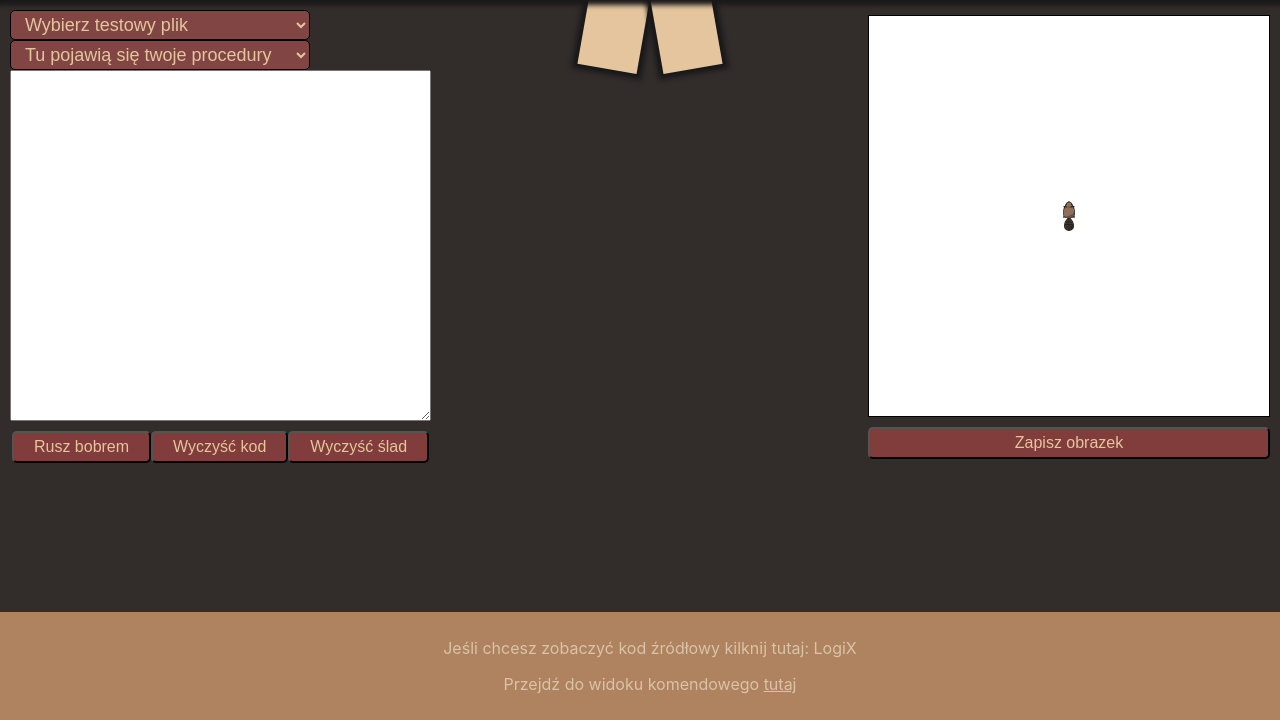
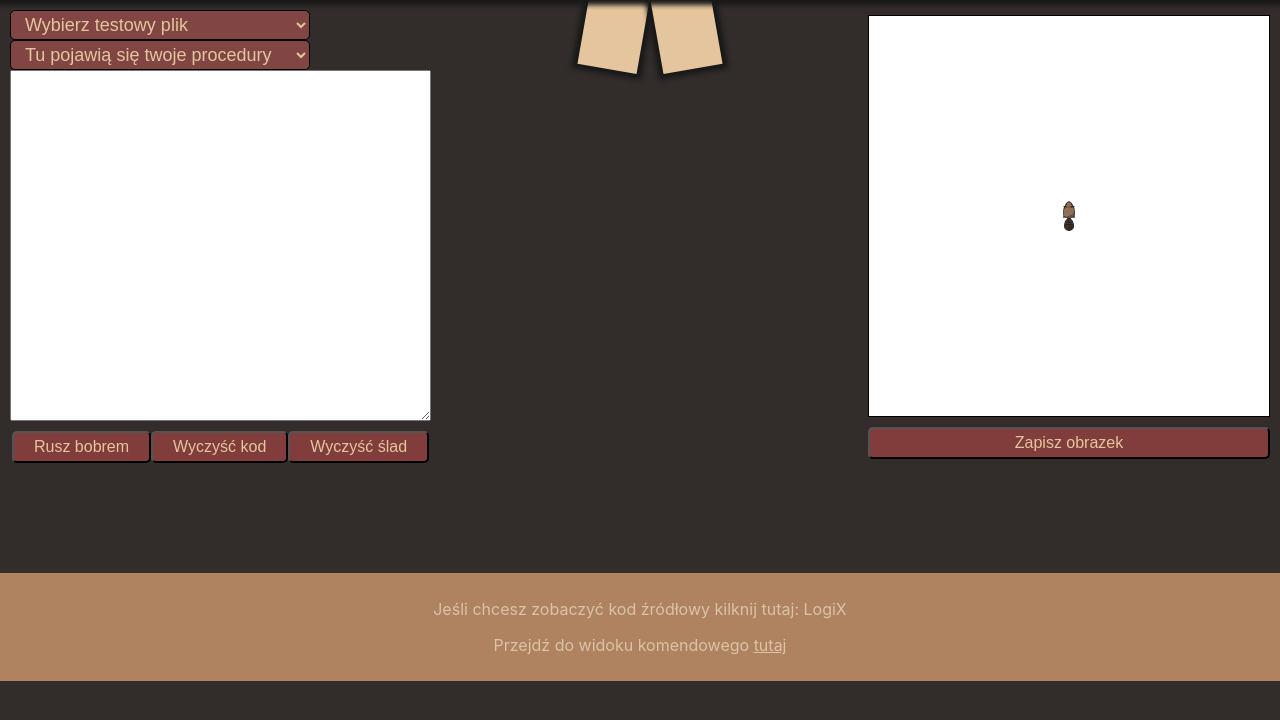
Before and after one commit to bwozniczka/LogiX-kompilatory, a website built with Vite: page index.html in a window 1280 px wide. Shown: the part 80-800 px from the top of the page. Built offline with nearby package versions, Linux system fonts and the light colour scheme; what antlr4 would draw is missing.

Commit message:
ui fixed

```diff
--- a/src/index.css
+++ b/src/index.css
@@ -119,13 +119,10 @@ body {
 
 footer {
   justify-content: space-between;
-  position: fixed;
-  width: 100%;
-  bottom: 0;
   padding: 10px;
   background-color: #af8260;
   text-align: center;
-  margin-top: 20px;
+  margin-top: 100px;
   color: #dac3a7;
 }
 
```
